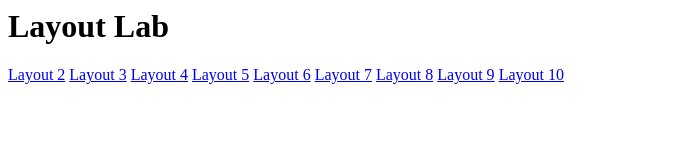
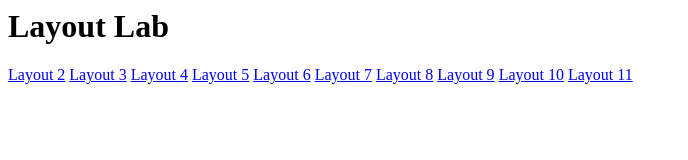
Before and after one commit to mcallisterd/Layout-Lab, a plain HTML site: page index.html in a window 1280 px wide. Shown: the whole page, without its empty margins (0-688 px from the left). Drawn offline with Linux system fonts and the light colour scheme.

Commit message:
Update index.html

```diff
--- a/index.html
+++ b/index.html
@@ -12,6 +12,7 @@
 <a href="https://mcallisterd.github.io/Layout-Lab/layout8.html">Layout 8</a>
 <a href="https://mcallisterd.github.io/Layout-Lab/layout9.html">Layout 9</a>
 <a href="https://mcallisterd.github.io/Layout-Lab/layout10.html">Layout 10</a>
+<a href="https://mcallisterd.github.io/Layout-Lab/layout11.html">Layout 11</a>
 </p>
 </body>
 </html>
```
